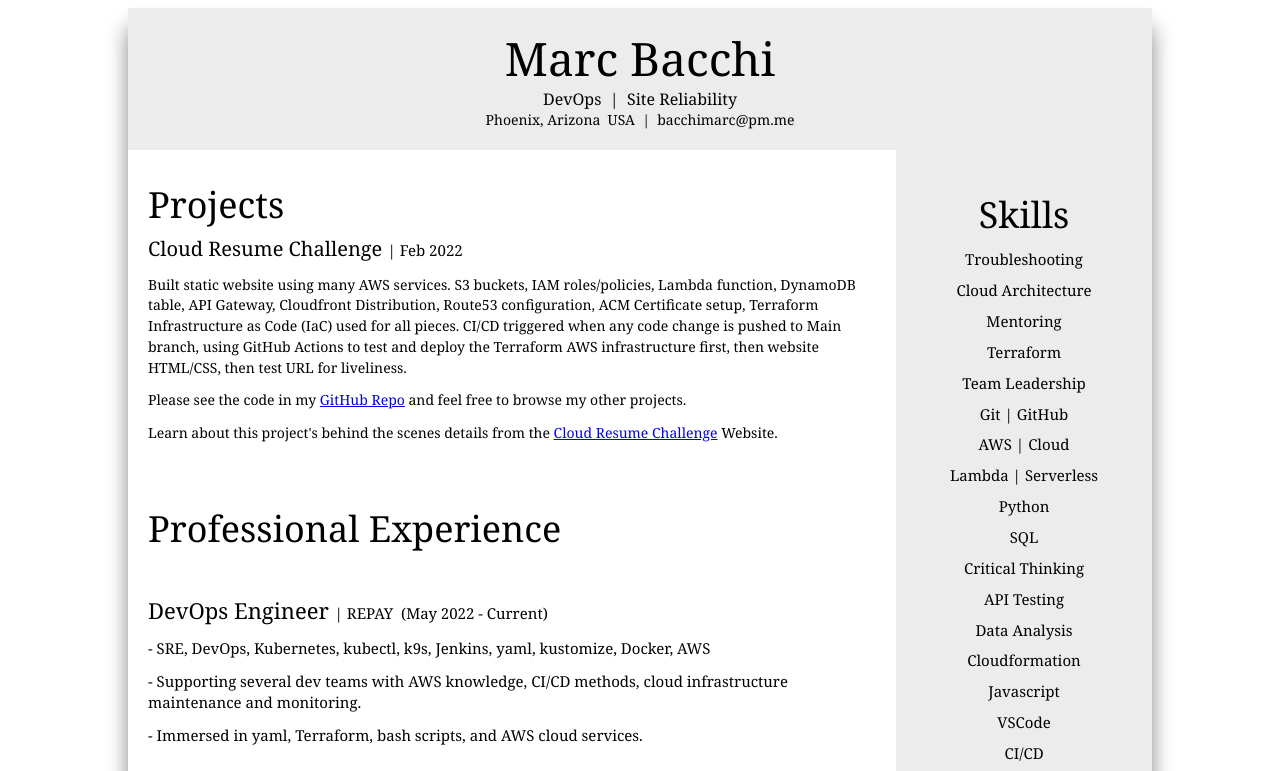
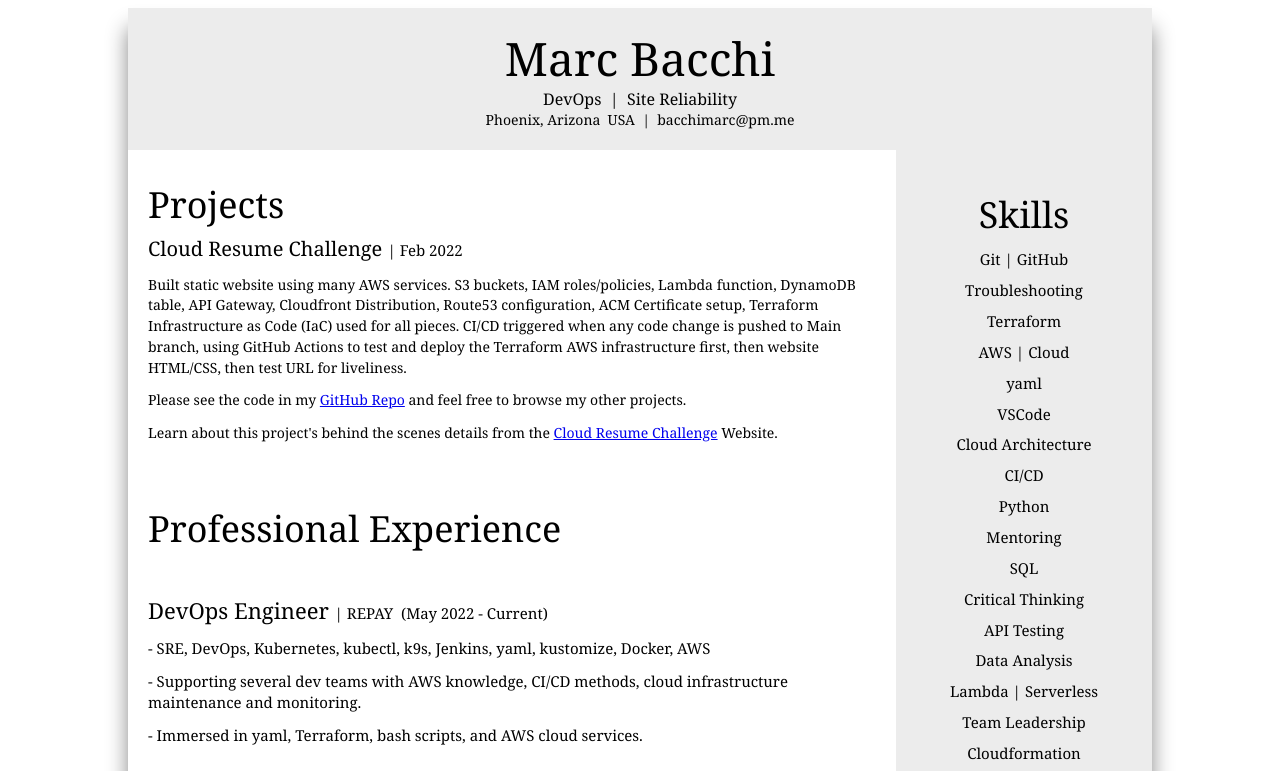
Before and after one commit to marcbacchi/cloud-resume-challenge, a website: page resume-site/index.html in a window 1280 px wide. Shown: the top 771 px of the page. Drawn offline with Linux system fonts and the light colour scheme; no server answers; a script that the page names is missing.

Commit message:
update html

```diff
--- a/resume-site/index.html
+++ b/resume-site/index.html
@@ -111,23 +111,24 @@
             <h1>Skills</h1>
           </div>
           <div class="skills_list">
+            <h1>Git | GitHub</h1>
             <h1>Troubleshooting</h1>
+            <h1>Terraform</h1>
+            <h1>AWS | Cloud</h1>
+            <h1>yaml</h1>
+            <h1>VSCode</h1>
             <h1>Cloud Architecture</h1>
+            <h1>CI/CD</h1>
+            <h1>Python</h1>
             <h1>Mentoring</h1>
-            <h1>Terraform</h1>
-            <h1>Team Leadership</h1>
-            <h1>Git | GitHub</h1>
-            <h1>AWS | Cloud</h1>
-            <h1>Lambda | Serverless</h1>
-            <h1>Python</h1>
             <h1>SQL</h1>
             <h1>Critical Thinking</h1>
             <h1>API Testing</h1>
             <h1>Data Analysis</h1>
+            <h1>Lambda | Serverless</h1>
+            <h1>Team Leadership</h1>
             <h1>Cloudformation</h1>
             <h1>Javascript</h1>
-            <h1>VSCode</h1>
-            <h1>CI/CD</h1>
             <h1>DynamoDB</h1>
           </div>
         </div>
```
